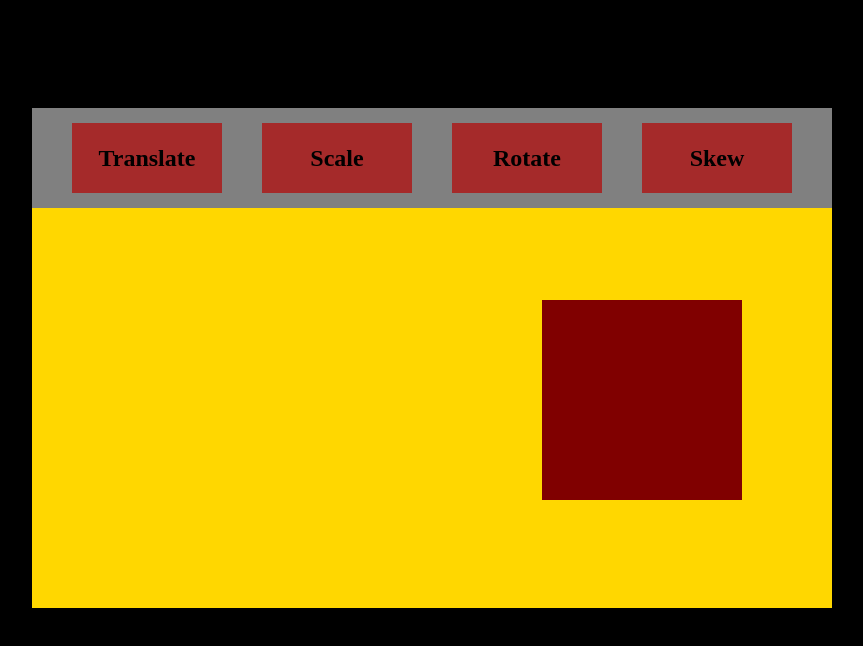
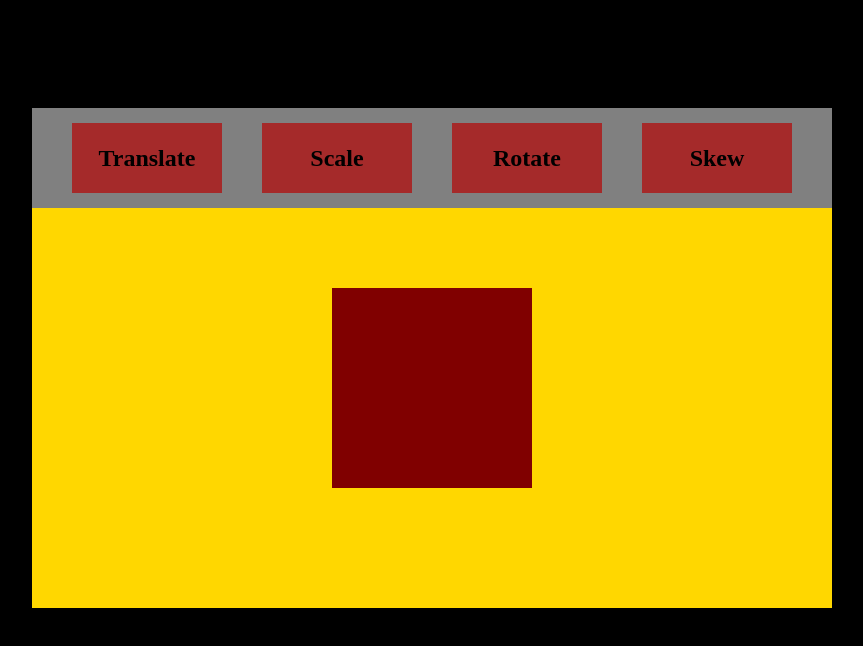
Before and after one commit to Satishvarma17/CSS, a plain HTML site: page Transistions/index.html in a window 1280 px wide. Shown: the whole page, without its empty margins (208-1071 px from the left). Drawn offline with Linux system fonts and the light colour scheme.

Commit message:
Update style.css

```diff
--- a/Transistions/style.css
+++ b/Transistions/style.css
@@ -17,6 +17,7 @@ body{
 
 }
 .head{
+    position:relative;
     display: flex;
     width: 800px;
     height:100px;
@@ -40,8 +41,7 @@ body{
     transition: transform 1s ease;
     background-color: maroon;
     align-items: center;
-    top: 300px;
-    left: 750px;
+    top: 180px;
 }
 .sub1:hover ~ .body {
     transform: translateX(100px);
```
